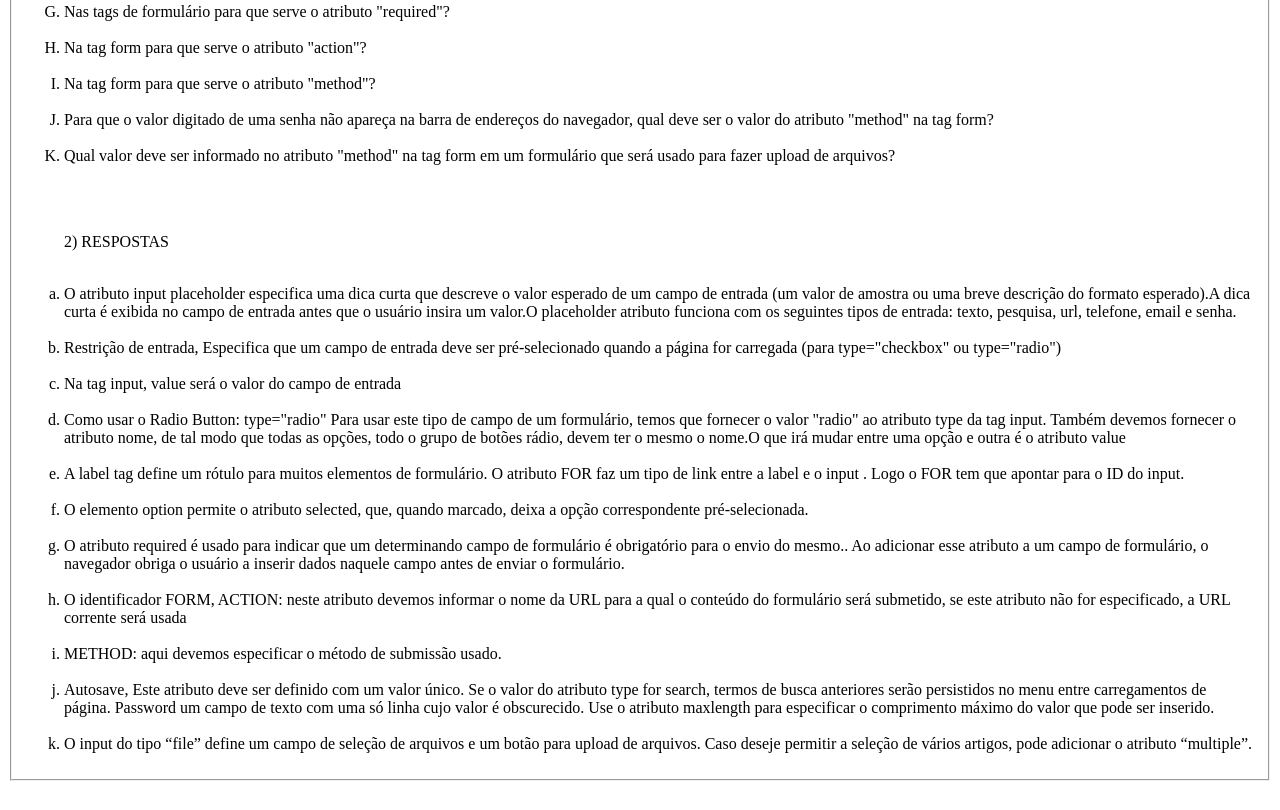
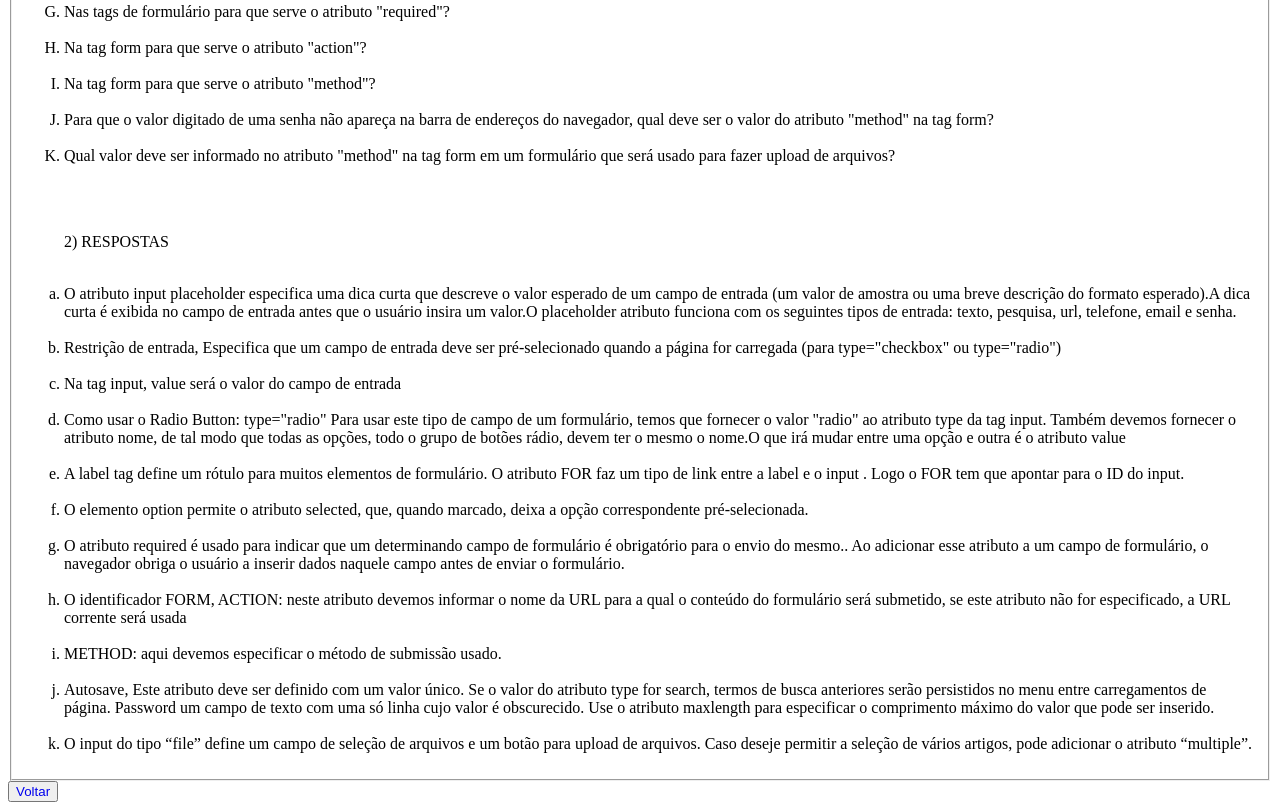
Before and after one commit to TechDaniels/DaniellimaTI, a plain HTML site: page questionario.html in a window 1280 px wide. Shown: the part 368-1178 px from the top of the page. Before the commit the page ends 1157 px from the top, so only its background shows below. Drawn offline with Linux system fonts and the light colour scheme.

Commit message:
Add files via upload

```diff
--- a/questionario.html
+++ b/questionario.html
@@ -9,6 +9,7 @@
 <body>
     <h1 style="text-align:center ;">Responda as Perguntas abaixo</h1>
 <fieldset><ol type="A">
+
 <p>1) PERGUNTAS</p>
 <br>
 <li>Na tag input com atributo type="text", para que serve o atributo "placeholder"?</li>
@@ -62,7 +63,10 @@
 <li>O input do tipo “file” define um campo de seleção de arquivos e um botão para upload de arquivos. Caso deseje permitir a seleção de vários artigos, pode adicionar o atributo “multiple”.</li>
 
 </ol>
+
 </fieldset>
+<button><a href="index.html" style="text-decoration: none">Voltar</a></button>
 
 </body>
+
 </html>
```
